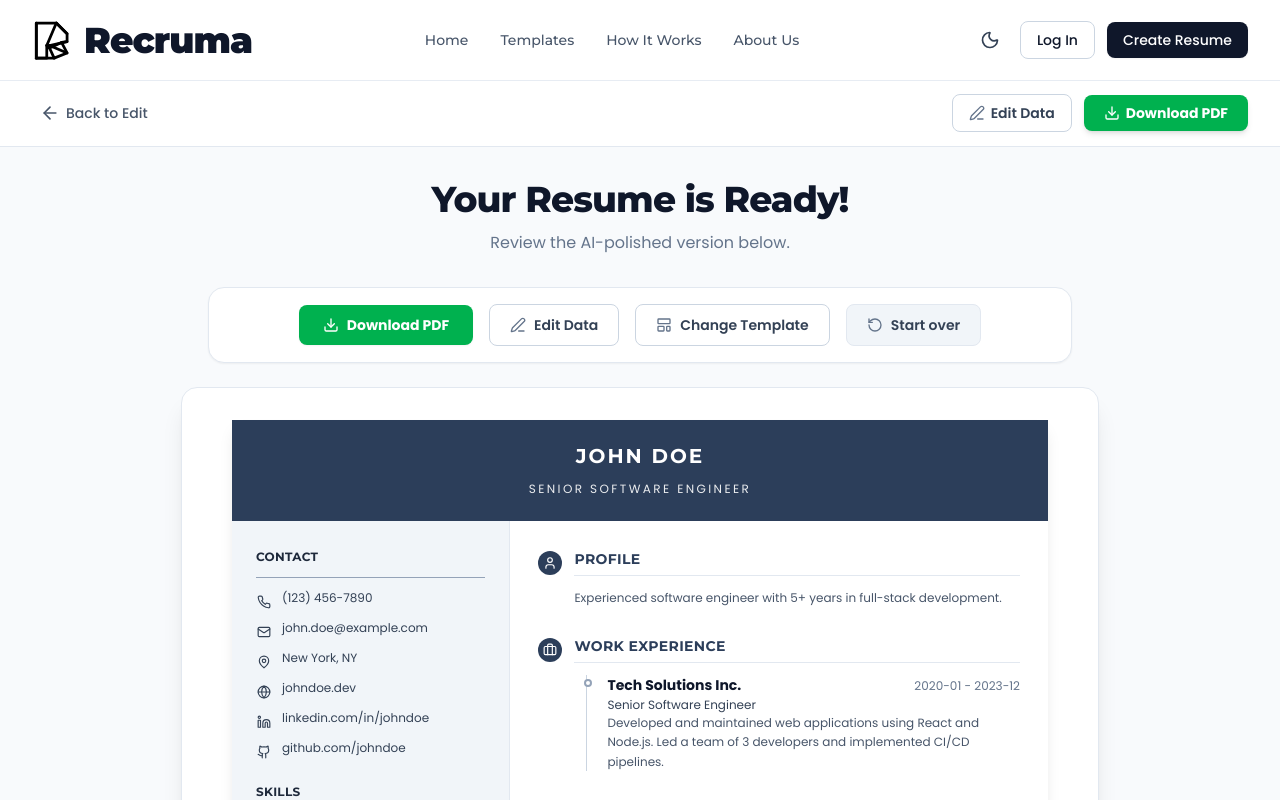
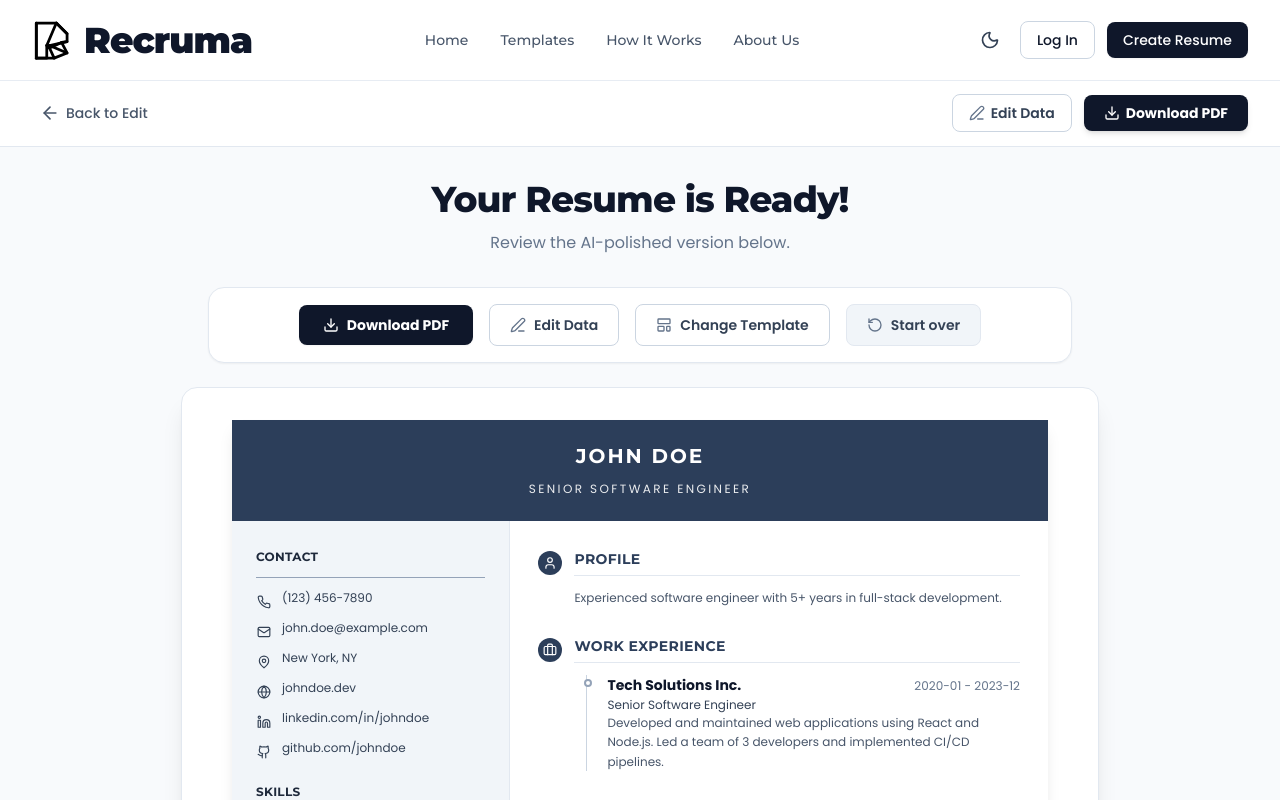
Before and after one commit to KhawajaIdrees/Recruma, a Next.js app: page /make/preview in a window 1280 px wide. Shown: the top 800 px of the page. Built offline with nearby package versions, Linux system fonts and the light colour scheme.

Commit message:
removed generate button on create resume page and also chnaged the color of button to black instead of green

```diff
--- a/src/app/make/page.tsx
+++ b/src/app/make/page.tsx
@@ -399,7 +399,7 @@ function ResumeBuilderFormContent() {
               <div className="flex flex-wrap items-center justify-end gap-2 sm:gap-3">
                 <button
                   onClick={() => setShowAiModal(true)}
-                  className="flex items-center justify-center space-x-1.5 bg-slate-900 text-white px-3.5 py-2 rounded-lg text-sm font-medium hover:bg-slate-800 transition-all duration-200 font-poppins shadow-sm hover:shadow-md whitespace-nowrap cursor-pointer"
+                  className="flex items-center justify-center space-x-1.5 bg-[#0f172a] text-white px-3.5 py-2 rounded-lg text-sm font-medium hover:bg-slate-800 transition-all duration-200 font-poppins shadow-sm hover:shadow-md whitespace-nowrap cursor-pointer"
                 >
                   <Sparkles className="w-4 h-4" />
                   <span>AI Fill</span>
@@ -411,19 +411,12 @@ function ResumeBuilderFormContent() {
                   <Save className="w-4 h-4" />
                   <span>Save</span>
                 </button>
-                <button
-                  onClick={handleGenerateResume}
-                  className="flex items-center justify-center space-x-1.5 bg-[#00b14f] hover:bg-[#009844] text-white px-5 py-2 rounded-lg text-sm font-bold font-montserrat shadow-md hover:shadow-lg transition-all duration-200 whitespace-nowrap cursor-pointer"
-                >
-                  <Sparkles className="w-4 h-4" />
-                  <span>Generate Resume</span>
-                </button>
               </div>
             </div>
           </div>
         </div>
 
-        {/* Clean Form Container (No Template Selector & No Preview Side Panel) */}
+        {/* Clean Form Container */}
         <div className="max-w-4xl mx-auto px-4 sm:px-6 lg:px-8 py-8 space-y-6">
           {/* 1. Personal Information */}
           <div className="bg-white rounded-xl p-6 shadow-xs border border-slate-200">
@@ -529,12 +522,12 @@ function ResumeBuilderFormContent() {
             />
           </div>
 
-          {/* Generate Resume Button at the bottom matching reference screenshot */}
+          {/* Single Generate Resume Button at the bottom matching site theme color #0f172a */}
           <div className="bg-white rounded-xl p-8 shadow-xs border border-slate-200 flex justify-center items-center">
             <button
               type="button"
               onClick={handleGenerateResume}
-              className="w-full sm:w-[480px] bg-[#00b14f] hover:bg-[#009844] text-white py-3.5 px-8 rounded-xl font-bold font-montserrat text-lg shadow-md hover:shadow-lg transition-all duration-200 text-center cursor-pointer"
+              className="w-full sm:w-[480px] bg-[#0f172a] hover:bg-slate-800 text-white py-3.5 px-8 rounded-xl font-bold font-montserrat text-lg shadow-md hover:shadow-lg transition-all duration-200 text-center cursor-pointer"
             >
               Generate Resume
             </button>
--- a/src/app/make/preview/page.tsx
+++ b/src/app/make/preview/page.tsx
@@ -156,7 +156,7 @@ function ResumePreviewPageContent() {
                 <button
                   data-download-btn
                   onClick={handleDownload}
-                  className="flex items-center gap-1.5 bg-[#00b14f] hover:bg-[#009844] text-white px-5 py-2 rounded-lg text-sm font-bold font-montserrat shadow-md hover:shadow-lg transition-all cursor-pointer"
+                  className="flex items-center gap-1.5 bg-[#0f172a] hover:bg-slate-800 text-white px-5 py-2 rounded-lg text-sm font-bold font-montserrat shadow-md hover:shadow-lg transition-all cursor-pointer"
                 >
                   <Download className="w-4 h-4" />
                   <span>Download PDF</span>
@@ -182,7 +182,7 @@ function ResumePreviewPageContent() {
             <button
               data-download-btn
               onClick={handleDownload}
-              className="flex items-center justify-center gap-2 bg-[#00b14f] hover:bg-[#009844] text-white px-6 py-2.5 rounded-lg font-bold font-montserrat shadow-sm hover:shadow-md transition-all duration-200 text-sm cursor-pointer"
+              className="flex items-center justify-center gap-2 bg-[#0f172a] hover:bg-slate-800 text-white px-6 py-2.5 rounded-lg font-bold font-montserrat shadow-sm hover:shadow-md transition-all duration-200 text-sm cursor-pointer"
             >
               <Download className="w-4 h-4" />
               <span>Download PDF</span>
@@ -214,7 +214,7 @@ function ResumePreviewPageContent() {
           </div>
         </div>
 
-        {/* Centered Resume Preview Sheet Container matching user screenshot */}
+        {/* Centered Resume Preview Sheet Container */}
         <div className="max-w-[950px] mx-auto px-4">
           <div className="bg-white rounded-2xl shadow-xl border border-slate-200 p-4 sm:p-8 flex justify-center overflow-x-auto">
             <ResumePreview
```
